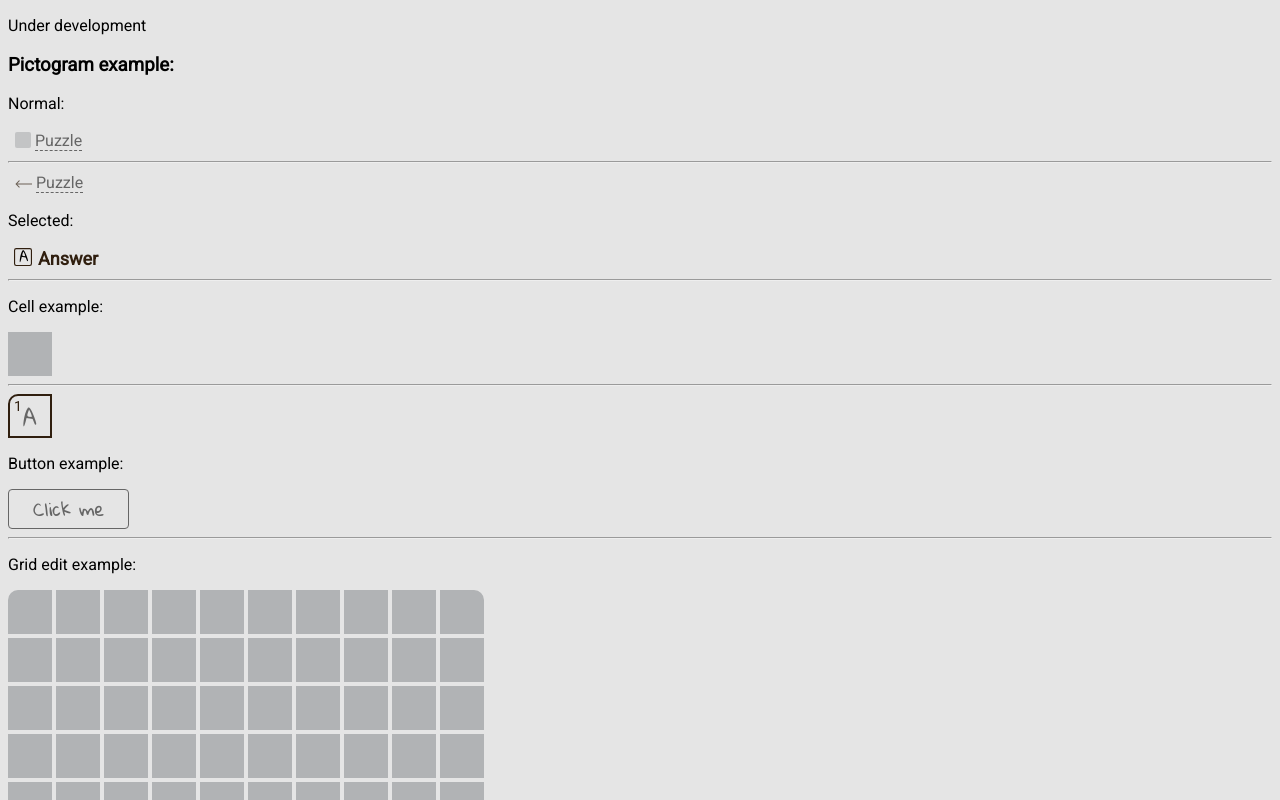
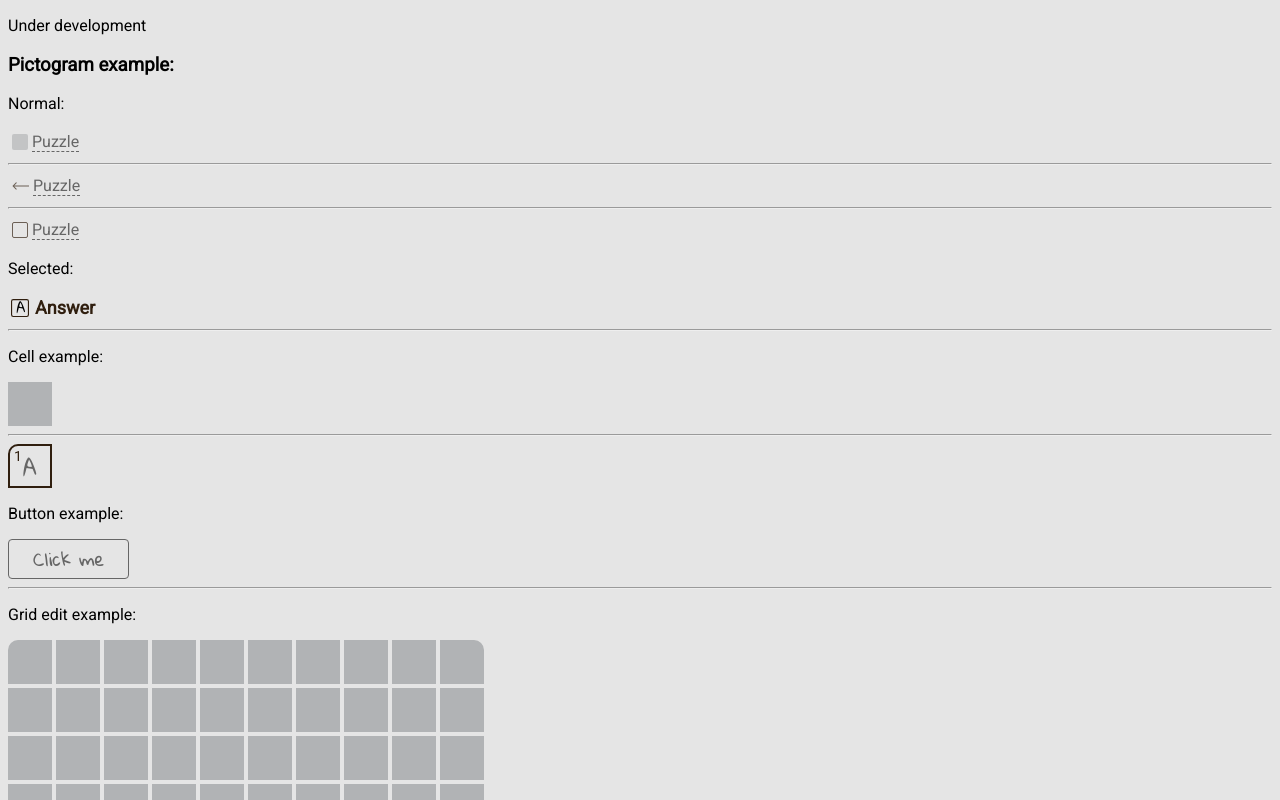
Before and after one commit to ua-dev-front/crossword-master, a React (Create React App) app in the folder frontend/: page / in a window 1280 px wide. Shown: the top 800 px of the page. Built offline with nearby package versions, Linux system fonts and the light colour scheme.

Commit message:
some improvements

```diff
--- a/frontend/src/App.tsx
+++ b/frontend/src/App.tsx
@@ -7,7 +7,8 @@ import Corner from './types/corner';
 import Mode from './types/mode';
 import LeftArrow from './icons/LeftArrow';
 import SquareFilled from './icons/SquareFilled';
-import Square from './icons/SquareLetter';
+import SquareLetter from './icons/SquareLetter';
+import Square from './icons/Square';
 
 const answerMatrix = [
   [
@@ -110,23 +111,37 @@ function App() {
       <p>Normal:</p>
       <Tab
         label='Puzzle'
-        isSelected={false}
-        onClick={() => console.log('clicked tabulator item')}
+        data={{
+          isSelected: false,
+          onClick: () => console.log('clicked tab'),
+        }}
         icon={<SquareFilled />}
       />
       <hr />
       <Tab
         label='Puzzle'
-        isSelected={false}
-        onClick={() => console.log('clicked tabulator item')}
+        data={{
+          isSelected: false,
+          onClick: () => console.log('clicked tab'),
+        }}
         icon={<LeftArrow />}
+      />
+      <hr />
+      <Tab
+        label='Puzzle'
+        data={{
+          isSelected: false,
+          onClick: () => console.log('clicked tab'),
+        }}
+        icon={<Square />}
       />
       <p>Selected:</p>
       <Tab
         label='Answer'
-        isSelected={true}
-        onClick={() => console.log('clicked tabulator item')}
-        icon={<Square />}
+        data={{
+          isSelected: true,
+        }}
+        icon={<SquareLetter />}
       />
       <hr />
       <p>Cell example:</p>
--- a/frontend/src/components/Tab/index.tsx
+++ b/frontend/src/components/Tab/index.tsx
@@ -1,23 +1,28 @@
 import React, { ReactNode } from 'react';
 import classNames from 'classnames';
 import './styles.scss';
+import tabData from '../../types/tabData';
 
 type Props = {
-  onClick: () => void;
+  data: tabData;
+  icon: ReactNode;
   label: string;
-  isSelected: boolean;
-  icon: ReactNode;
 };
 
 export default function Tab(props: Props) {
-  const { onClick, label, isSelected, icon } = props;
+  const { data, label, icon } = props;
+  const { isSelected } = data;
 
   const classes = classNames('tab', isSelected && 'tab_selected');
 
   return (
-    <button tabIndex={0} className={classes} onClick={onClick}>
+    <div
+      tabIndex={isSelected ? undefined : 0}
+      className={classes}
+      onClick={isSelected ? undefined : data.onClick}
+    >
       <div className='tab__icon'>{icon}</div>
       <span className='tab__label'>{label}</span>
-    </button>
+    </div>
   );
 }
--- a/frontend/src/components/Tab/styles.scss
+++ b/frontend/src/components/Tab/styles.scss
@@ -8,13 +8,18 @@
   width: fit-content;
   height: fit-content;
   gap: 4px;
+  box-sizing: border-box;
+  padding: 2px 3px;
 
   background: none;
   outline: none;
-  box-sizing: border-box;
   border: 1px solid transparent;
   border-radius: 2px;
-  cursor: pointer;
+
+  &__icon {
+    display: flex;
+    align-items: center;
+  }
 
   &__label {
     font-family: var(--font-straight);
@@ -48,6 +53,8 @@
   }
 
   &:not(&_selected) {
+    cursor: pointer;
+
     &:hover,
     &:active,
     &:focus-visible {
@@ -55,7 +62,13 @@
         color: cl(near-black);
         border-color: cl(near-black);
       }
+
+      svg * {
+        fill-opacity: 1;
+        stroke-opacity: 1;
+      }
     }
+
     &:focus-visible {
       border-color: cl(selected);
     }
--- /dev/null
+++ b/frontend/src/types/tabData.ts
@@ -0,0 +1,10 @@
+type tabData =
+  | {
+    isSelected: true;
+  }
+  | {
+    isSelected: false;
+    onClick: () => void;
+  };
+
+export default tabData;
```
